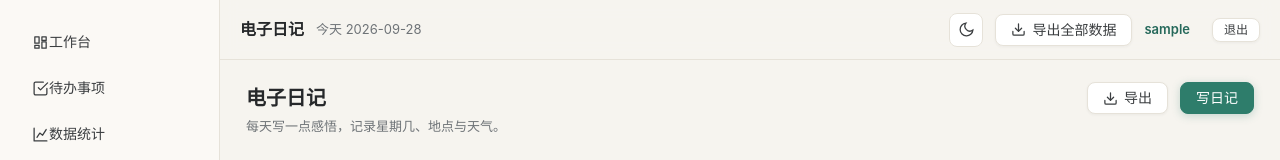
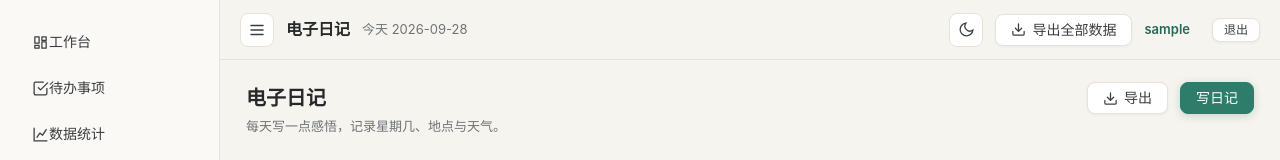
Before and after one commit to bigbigbird897/ToDoKitsFrontEnd, a Vue app: page /#/diary in a window 1280 px wide. Shown: the top 160 px of the page. Built offline with nearby package versions, Linux system fonts and the light colour scheme; no server answers; sample sign-in values are in the browser's storage.

Commit message:
feat: 导航栏展开/隐藏——桌面端汉堡按钮常显可折叠侧栏，menuOpen按窗口宽度初始化

```diff
--- a/src/store/index.js
+++ b/src/store/index.js
@@ -38,7 +38,8 @@ export const useStore = defineStore('app', {
     user: (() => { try { return JSON.parse(localStorage.getItem('lk_user') || 'null') } catch { return null } })(),
     // 界面
     dark: savedDark,
-    menuOpen: false,
+    // 侧栏折叠状态：桌面端默认展开、移动端默认收起（由汉堡按钮切换）
+    menuOpen: window.innerWidth > 900,
     statsPreset: 'week',
     statsRange: [fmt(addDays(new Date(), -6)), TODAY]
   }),
--- a/src/styles/theme.css
+++ b/src/styles/theme.css
@@ -44,7 +44,8 @@ body {
 .side {
   border-right: 1px solid var(--el-border-color);
   background: var(--el-fill-color-light, #fbf9f5);
-  transition: transform .25s ease;
+  transition: transform .25s ease, width .25s ease;
+  overflow: hidden;
   z-index: 60;
 }
 .side-pad { height: 14px; }
@@ -69,7 +70,7 @@ body {
 .icon-btn { width: 34px; height: 34px; border-radius: 8px; border: 1px solid var(--el-border-color); background: #fff; display: grid; place-items: center; cursor: pointer; color: var(--el-text-color-regular); flex: none; transition: all .2s ease; }
 .icon-btn:hover { border-color: var(--el-border-color-light); background: var(--el-fill-color-light, #fbf9f5); color: var(--el-color-primary); }
 .icon-btn:active { transform: scale(.96); }
-.hamburger { display: none; }
+.hamburger { display: grid; }
 .mask { position: fixed; inset: 0; background: rgba(38, 40, 42, .4); z-index: 55; opacity: 0; pointer-events: none; transition: opacity .25s; }
 .mask.show { opacity: 1; pointer-events: auto; }
 
@@ -156,6 +157,12 @@ html.dark .el-input__wrapper.is-focus, html.dark .el-textarea__inner:focus { box
 html.dark .ov-item, html.dark .notes-row { border-bottom-color: #2e3230; }
 html.dark .mask { background: rgba(10, 12, 11, .6); }
 
+/* 桌面端（>900px）：汉堡按钮常显，侧栏可折叠（收起时宽度收缩为 0，无遮罩） */
+@media (min-width: 901px) {
+  .mask { display: none; }
+  .side:not(.open) { width: 0 !important; }
+}
+
 @media (max-width: 900px) {
   .week-panel { grid-template-columns: 1fr; }
   .reading { grid-template-columns: 1fr; }
```
Also changed, not shown: 1 other file (tests, documents, lock files or other folders).
